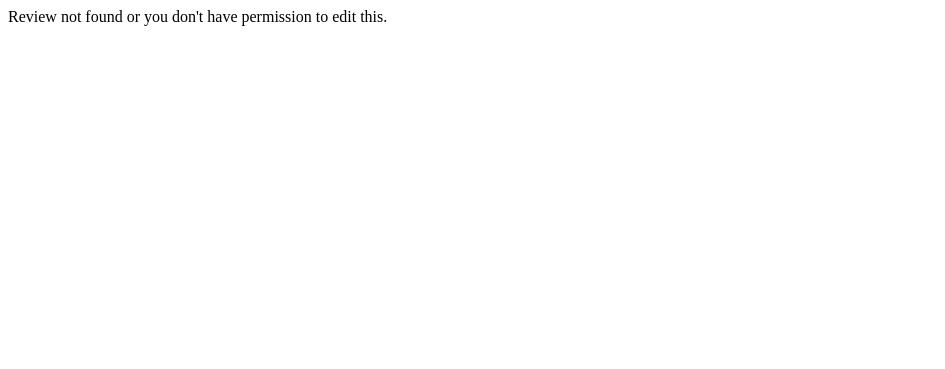
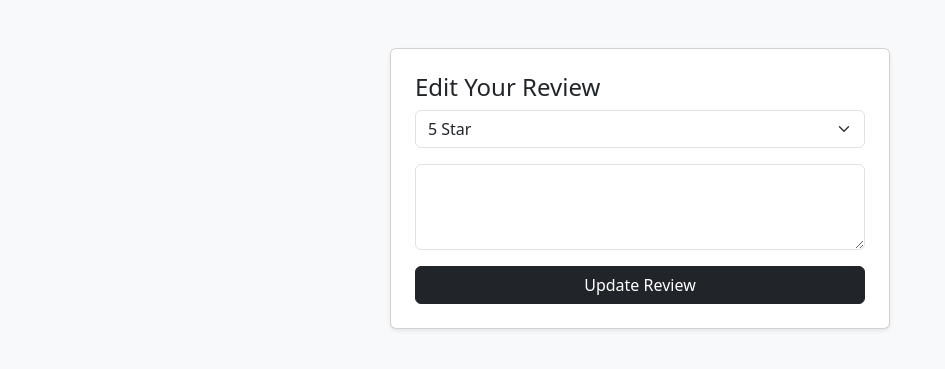
Before and after one commit to shailastudent/Crafteholic, a PHP site: page /crafteholic/edit_review.php?id=1 in a window 1280 px wide. Shown: the top 369 px of the page, without its empty margins (0-945 px from the left). Run offline with PHP 8.4, Linux system fonts and the light colour scheme; the visitor is signed in with stand-in values (Sample User, id 1); data that the repository does not hold is empty.

Commit message:
fixed review error

```diff
--- a/edit_review.php
+++ b/edit_review.php
@@ -2,72 +2,36 @@
 session_start();
 include 'db_config.php';
 
-// ১. চেক করা ইউজার লগইন আছে কি না
-if (!isset($_SESSION['user_id'])) {
-    header("Location: login.php");
-    exit();
-}
+$id = $_GET['id'];
+$u_id = $_SESSION['user_id'];
+$res = mysqli_query($conn, "SELECT * FROM reviews WHERE id='$id'");
+$data = mysqli_fetch_assoc($res);
 
-$u_id = $_SESSION['user_id'];
-
-// ২. URL থেকে ID ঠিকমতো আসছে কি না চেক করা
-if (isset($_GET['id'])) {
-    $id = mysqli_real_escape_string($conn, $_GET['id']);
-
-    // ৩. শুধুমাত্র ওই ইউজারের রিভিউটিই খুঁজে বের করা
-    $res = mysqli_query($conn, "SELECT * FROM reviews WHERE id='$id' AND user_id='$u_id'");
-    $data = mysqli_fetch_assoc($res);
-
-    // যদি ডাটাবেজে এই ID-র কোনো রিভিউ না থাকে
-    if (!$data) {
-        die("<div class='alert alert-danger'>Review not found or you don't have permission to edit this.</div>");
-    }
-} else {
-    die("<div class='alert alert-danger'>Invalid Request!</div>");
-}
-
-// ৪. আপডেট লজিক
-if (isset($_POST['update'])) {
+if(isset($_POST['update'])){
     $new_comment = mysqli_real_escape_string($conn, $_POST['comment']);
     $new_rating = $_POST['rating'];
-
-    $update_query = "UPDATE reviews SET comment='$new_comment', rating='$new_rating' WHERE id='$id' AND user_id='$u_id'";
-
-    if (mysqli_query($conn, $update_query)) {
-        header("Location: all_reviews.php?msg=updated");
-        exit();
-    } else {
-        echo "Error updating record: " . mysqli_error($conn);
-    }
+    mysqli_query($conn, "UPDATE reviews SET comment='$new_comment', rating='$new_rating' WHERE id='$id'");
+    header("Location: all_reviews.php?msg=updated");
 }
 ?>
-
 <!DOCTYPE html>
-<html lang="en">
+<html>
 <head>
-    <meta charset="UTF-8">
     <title>Edit Review</title>
     <link href="https://cdn.jsdelivr.net/npm/bootstrap@5.3.0/dist/css/bootstrap.min.css" rel="stylesheet">
 </head>
 <body class="bg-light">
     <div class="container mt-5">
         <div class="card p-4 shadow-sm mx-auto" style="max-width: 500px;">
-            <h4 class="mb-3 text-center">Edit Your Review</h4>
+            <h4>Edit Your Review</h4>
             <form method="POST">
-                <label class="form-label">Rating</label>
                 <select name="rating" class="form-select mb-3">
-                    <option value="5" <?php if(isset($data['rating']) && $data['rating']==5) echo 'selected'; ?>>5 Star</option>
-                    <option value="4" <?php if(isset($data['rating']) && $data['rating']==4) echo 'selected'; ?>>4 Star</option>
-                    <option value="3" <?php if(isset($data['rating']) && $data['rating']==3) echo 'selected'; ?>>3 Star</option>
-                    <option value="2" <?php if(isset($data['rating']) && $data['rating']==2) echo 'selected'; ?>>2 Star</option>
-                    <option value="1" <?php if(isset($data['rating']) && $data['rating']==1) echo 'selected'; ?>>1 Star</option>
+                    <option value="5" <?php if($data['rating']==5) echo 'selected'; ?>>5 Star</option>
+                    <option value="4" <?php if($data['rating']==4) echo 'selected'; ?>>4 Star</option>
+                    <option value="3" <?php if($data['rating']==3) echo 'selected'; ?>>3 Star</option>
                 </select>
-
-                <label class="form-label">Comment</label>
-                <textarea name="comment" class="form-control mb-3" rows="3" required><?php echo htmlspecialchars($data['comment'] ?? ''); ?></textarea>
-
+                <textarea name="comment" class="form-control mb-3" rows="3"><?php echo $data['comment']; ?></textarea>
                 <button name="update" class="btn btn-dark w-100">Update Review</button>
-                <a href="all_reviews.php" class="btn btn-link w-100 mt-2 text-decoration-none text-muted">Cancel</a>
             </form>
         </div>
     </div>
```
